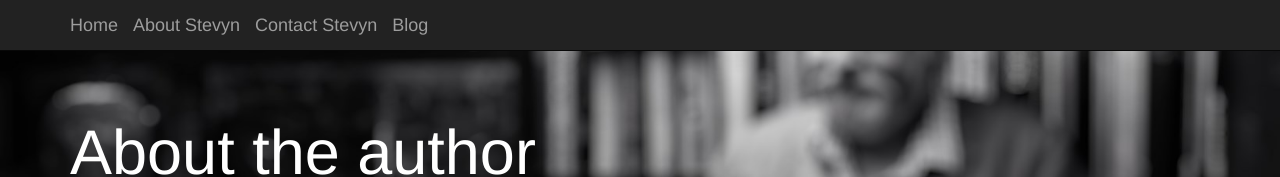
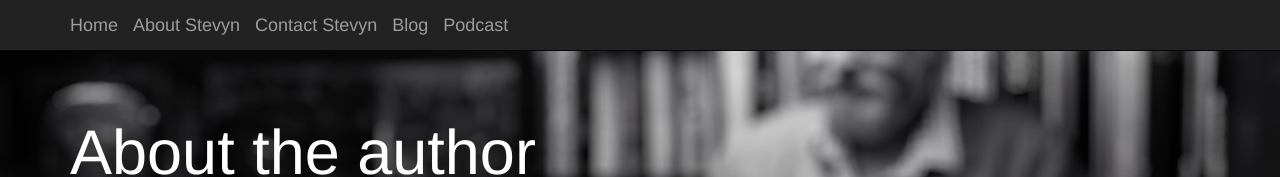
Before and after one commit to niall-slater/colgan, a plain HTML site: page about/index.html in a window 1280 px wide. Shown: the top 177 px of the page. Drawn offline with nearby package versions, Linux system fonts and the light colour scheme; files whose address does not match are found by name.

Commit message:
Add podcast link to subpages

```diff
--- a/about/index.html
+++ b/about/index.html
@@ -37,6 +37,7 @@
           <a class="navbar-brand" href="../about/">About Stevyn</a>
           <a class="navbar-brand" href="../contact/">Contact Stevyn</a>
           <a class="navbar-brand" href="https://colganartist.blogspot.com/">Blog</a>
+          <a class="navbar-brand" href="https://podcasts.apple.com/us/podcast/wed-like-a-word/id1458233596/">Podcast</a>
         </div><!--/.navbar-collapse -->
       </div>
     </nav>
```
Also changed, not shown: contact/index.html (+1 -0 lines).
